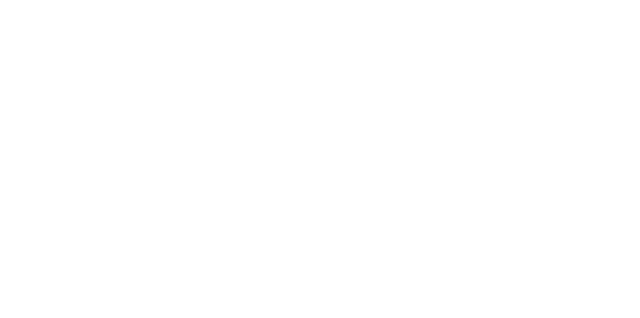
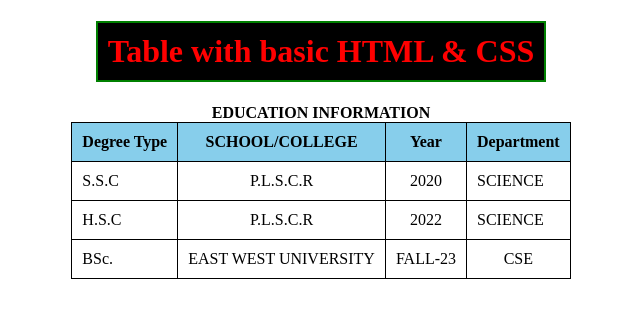
Before and after one commit to forhadul-wafi/html-table, a plain HTML site: page index.html in a window 1280 px wide. Shown: the whole page, without its empty margins (319-959 px from the left). Drawn offline with Linux system fonts and the light colour scheme.

Commit message:
Education Info Table With HTML & CSS

```diff
--- a/index.html
+++ b/index.html
@@ -1,12 +1,53 @@
 <!DOCTYPE html>
 <html lang="en">
+
 <head>
     <meta charset="UTF-8">
     <meta name="viewport" content="width=device-width, initial-scale=1.0">
     <title>Table</title>
     <link rel="stylesheet" href="styles/style.css">
 </head>
+
 <body>
+    <div>
+        <h1>Table with basic HTML & CSS</h1>
 
+        <table>
+            <caption><strong>EDUCATION INFORMATION </strong></caption>
+            <thead>
+                <!-- First Row -->
+                <tr>
+                    <td><b>Degree Type</b></td>
+                    <td class="middle"><b>SCHOOL/COLLEGE</b></td>
+                    <td class="middle"><b>Year</b></td>
+                    <td><b>Department</b></td>
+                </tr>
+            </thead>
+            <tbody>
+                <!-- Second Row -->
+                <tr>
+                    <td>S.S.C</td>
+                    <td class="middle">P.L.S.C.R</td>
+                    <td class="middle">2020</td>
+                    <td>SCIENCE</td>
+                </tr>
+                <!-- Third Row -->
+                <tr>
+                    <td>H.S.C</td>
+                    <td class="middle">P.L.S.C.R</td>
+                    <td class="middle">2022</td>
+                    <td>SCIENCE</td>
+                </tr>
+                <!-- Fourth Row -->
+                <tr>
+                    <td>BSc.</td>
+                    <td class="middle">EAST WEST UNIVERSITY</td>
+                    <td class="middle">FALL-23</td>
+                    <td class="middle">CSE</td>
+                </tr>
+            </tbody>
+        </table>
+    </div>
 </body>
+
 </html>
--- a/styles/style.css
+++ b/styles/style.css
@@ -0,0 +1,22 @@
+table,td{
+    border: 1px solid black;
+    border-collapse: collapse;
+    padding: 10px;
+}
+.middle{
+    text-align: center;
+}
+h1{
+    display: table;
+    color: red;
+    background-color: black;
+    border: 2px solid green;
+    padding: 10px;
+}
+h1,table{
+    margin-left: auto;
+    margin-right: auto;
+}
+thead{
+    background-color: skyblue;
+}
```
